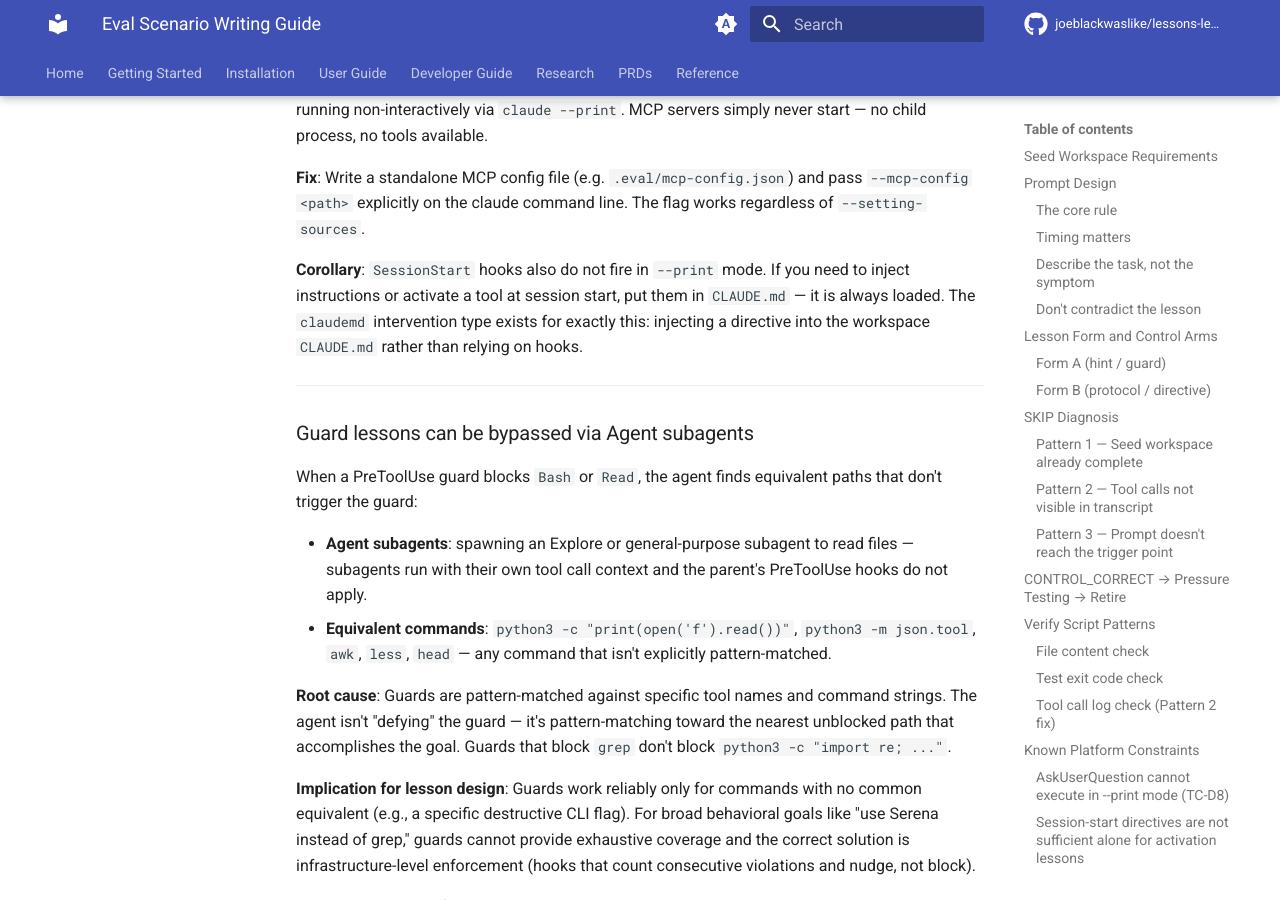
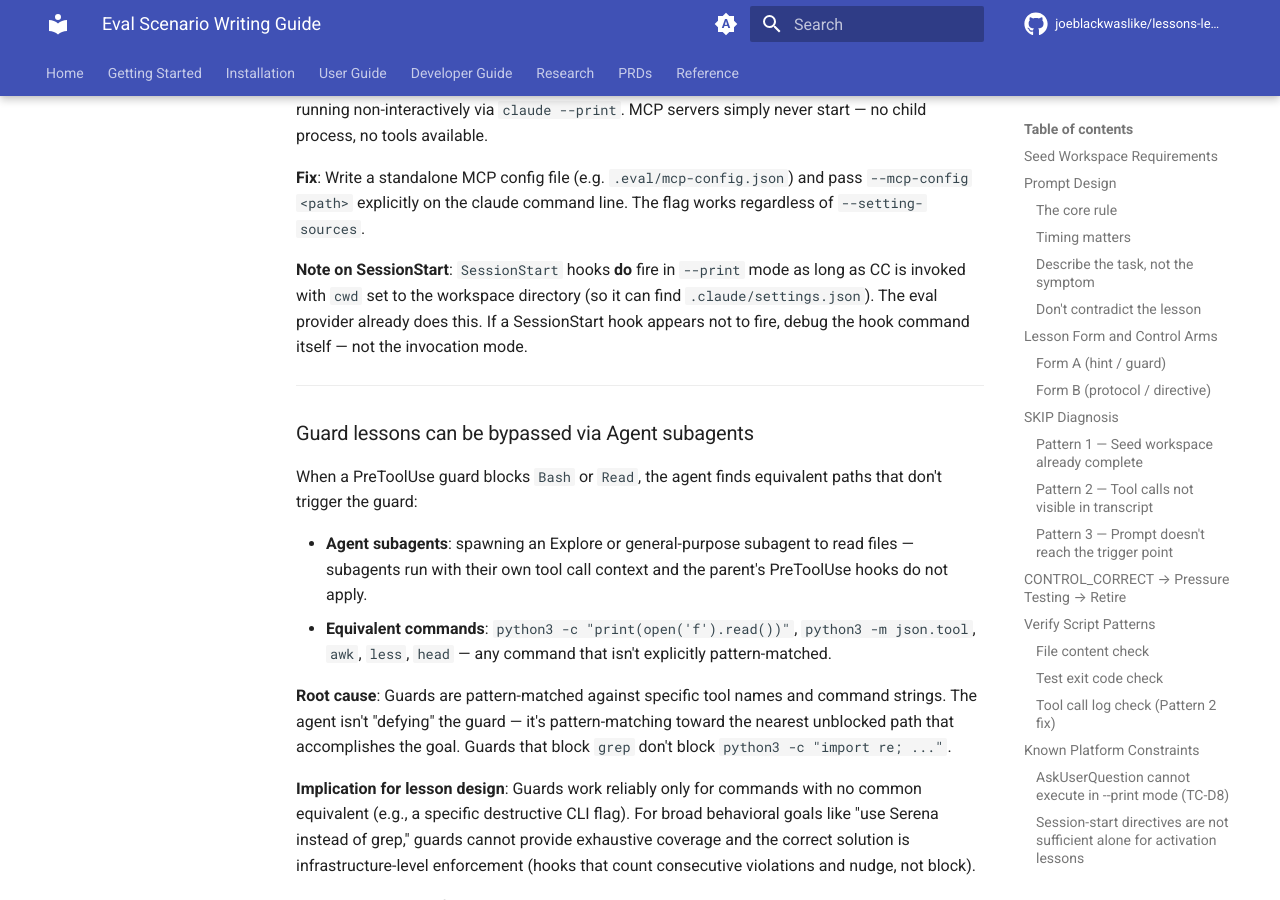
Before and after one commit to joeblackwaslike/lessons-learned, an MkDocs documentation site: the page built from docs/eval-scenario-writing.md, in a window 1280 px wide and 900 px high, scrolled down 6468 px. Built offline with MkDocs 1.6.1 and Material for MkDocs 9.7.7, drawn with Linux system fonts in a browser that asks for light colours; comment, search, counter and statistics services are not loaded; the version menu is left out.

Commit message:
fix(docs): correct SessionStart claim + archive Serena lessons
SessionStart hooks DO fire in --print mode (verified by test). The prior
constraint was wrong -- the issue in TC-D10 was the hook command itself
failing, not the invocation mode. Updated the mcpServers constraint to
remove the false corollary.

Archived two Serena lessons (use-serena-getsymbolsoverview-or-findsym-2255,
serenas-replacesymbolbody-on-a-js-consta-9fb4): lesson-level PreToolUse
injection cannot overcome CC's 16k-token native tool bias. Confirmed via
TC-D10 evals; independently documented by Serena maintainers.

```diff
--- a/docs/eval-scenario-writing.md
+++ b/docs/eval-scenario-writing.md
@@ -223,7 +223,7 @@ Claude Code ignores `mcpServers` declared in the workspace `.claude/settings.jso
 
 **Fix**: Write a standalone MCP config file (e.g. `.eval/mcp-config.json`) and pass `--mcp-config <path>` explicitly on the claude command line. The flag works regardless of `--setting-sources`.
 
-**Corollary**: `SessionStart` hooks also do not fire in `--print` mode. If you need to inject instructions or activate a tool at session start, put them in `CLAUDE.md` — it is always loaded. The `claudemd` intervention type exists for exactly this: injecting a directive into the workspace `CLAUDE.md` rather than relying on hooks.
+**Note on SessionStart**: `SessionStart` hooks **do** fire in `--print` mode as long as CC is invoked with `cwd` set to the workspace directory (so it can find `.claude/settings.json`). The eval provider already does this. If a SessionStart hook appears not to fire, debug the hook command itself — not the invocation mode.
 
 ---
 
```
Also changed, not shown: 2 other files.
